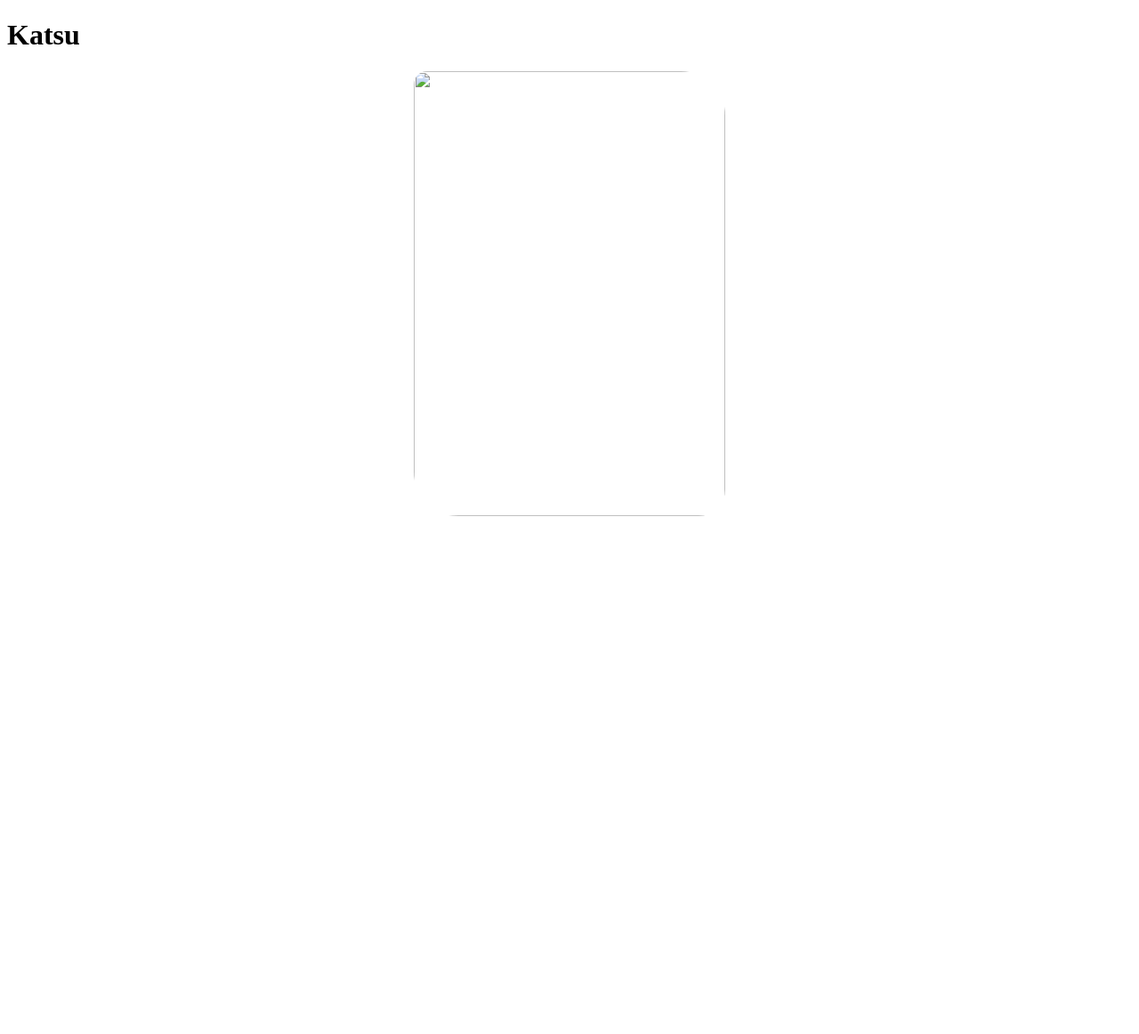
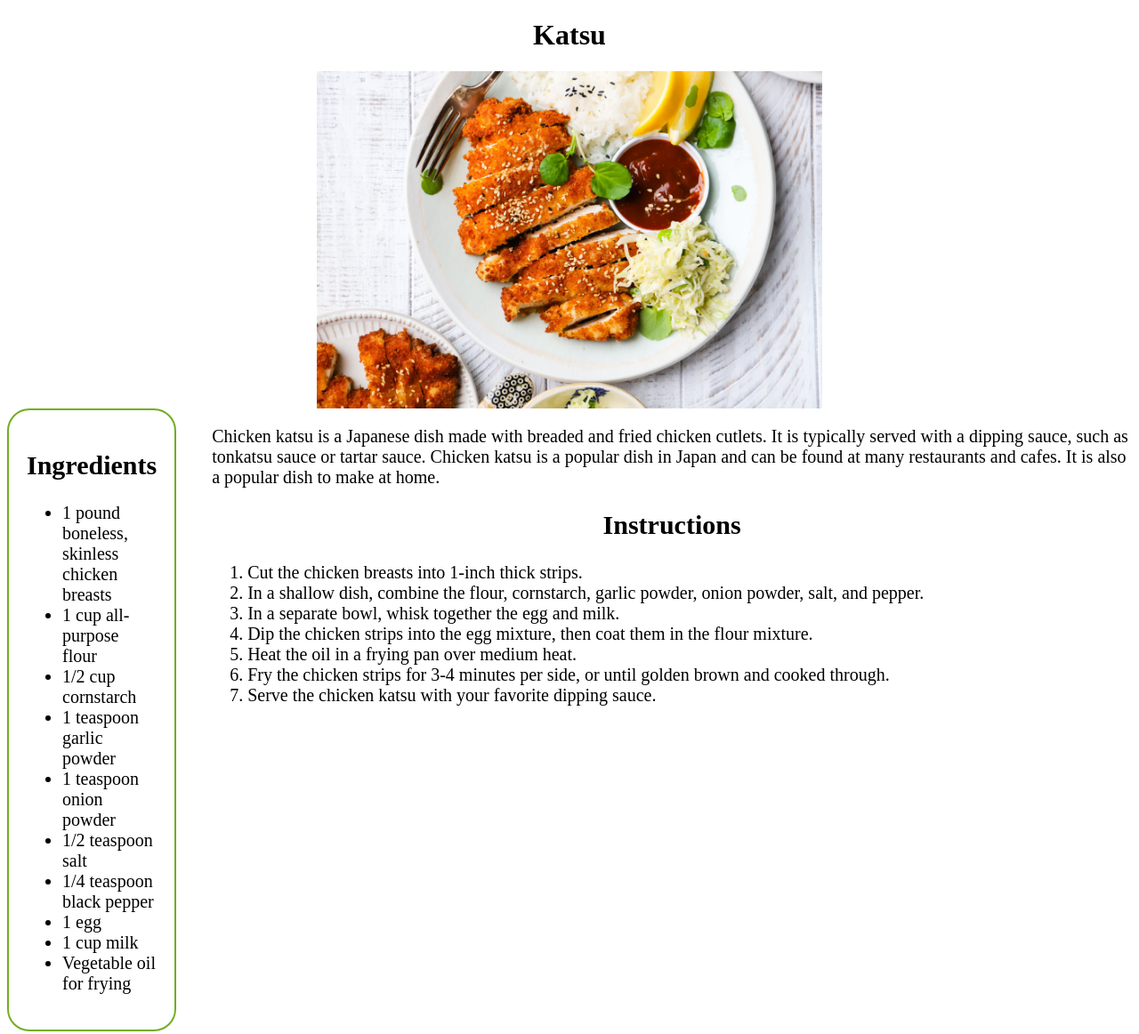
Before and after one commit to SallyBoy97/Soup-sesh, a plain HTML site: page home/Katsu.html in a window 1280 px wide. Shown: the whole page at 89% size. Before the commit the page ends 800 px from the top, so only its background shows below. Drawn offline with Linux system fonts and the light colour scheme.

Commit message:
structured katsu page

```diff
--- a/home/Katsu.html
+++ b/home/Katsu.html
@@ -13,14 +13,54 @@
 
 <h1 class="recipe-title">Katsu</h1>
 
+<img class="katsu" src="/resources/katsu-landing.jpeg">
+
 <div class="content">
+    <div class="left">
 
-    <div class="left">
-        <img class="Katsu" src="/resources/Katsu.jpg">
+        <div class="ingredients">
+            <h2>Ingredients</h2>
+            <ul>
+                <li>1 pound boneless, skinless chicken breasts</li>
+                <li>1 cup all-purpose flour</li>
+                <li>1/2 cup cornstarch</li>
+                <li>1 teaspoon garlic powder</li>
+                <li>1 teaspoon onion powder</li>
+                <li>1/2 teaspoon salt</li>
+                <li>1/4 teaspoon black pepper</li>
+                <li>1 egg</li>
+                <li>1 cup milk</li>
+                <li>Vegetable oil for frying</li>
+              </ul>
+
+        </div>
+    </div>
+
+    <div class="right">
+        <div class="description">
+            <p> Chicken katsu is a Japanese dish made with breaded and fried chicken cutlets.
+                It is typically served with a dipping sauce, such as tonkatsu sauce or tartar sauce.
+                Chicken katsu is a popular dish in Japan and can be found at many restaurants and cafes.
+                It is also a popular dish to make at home.
+            </p>
 
 
 
+        </div>
+        <div class="steps">
 
+            <h2>Instructions</h2>
+            <ol>
+                <li>Cut the chicken breasts into 1-inch thick strips.</li>
+                <li>In a shallow dish, combine the flour, cornstarch, garlic powder, onion powder, salt, and pepper.</li>
+                <li>In a separate bowl, whisk together the egg and milk.</li>
+                <li>Dip the chicken strips into the egg mixture, then coat them in the flour mixture.</li>
+                <li>Heat the oil in a frying pan over medium heat.</li>
+                <li>Fry the chicken strips for 3-4 minutes per side, or until golden brown and cooked through.</li>
+                <li>Serve the chicken katsu with your favorite dipping sauce.</li>
+            </ol>
+
+        </div>
     </div>
 </div>
 
--- a/home/styles.css
+++ b/home/styles.css
@@ -20,7 +20,27 @@ div img{
     box-shadow: 0 0 5px rgb(4, 2, 114);
 }
 
+.katsu {
+    width:45%;
+    display:block;
+    margin-left: auto;
+    margin-right: auto;
+}
+
 .heading {
     text-align: center;
-    padding-bottom:100px;
+    padding-bottom:75px;
 }
+
+h1,h2 {
+    text-align: center;
+}
+
+
+.ingredients{
+    border-radius: 25px;
+    border: 2px solid #73AD21;
+    padding: 20px;
+    width: auto;
+    height: auto;
+}
```
Also changed, not shown: home/chicken-noodle.html (+12 -2 lines), home/mushrooms.html (+12 -2 lines), resources/katsu-landing.jpeg (added).
